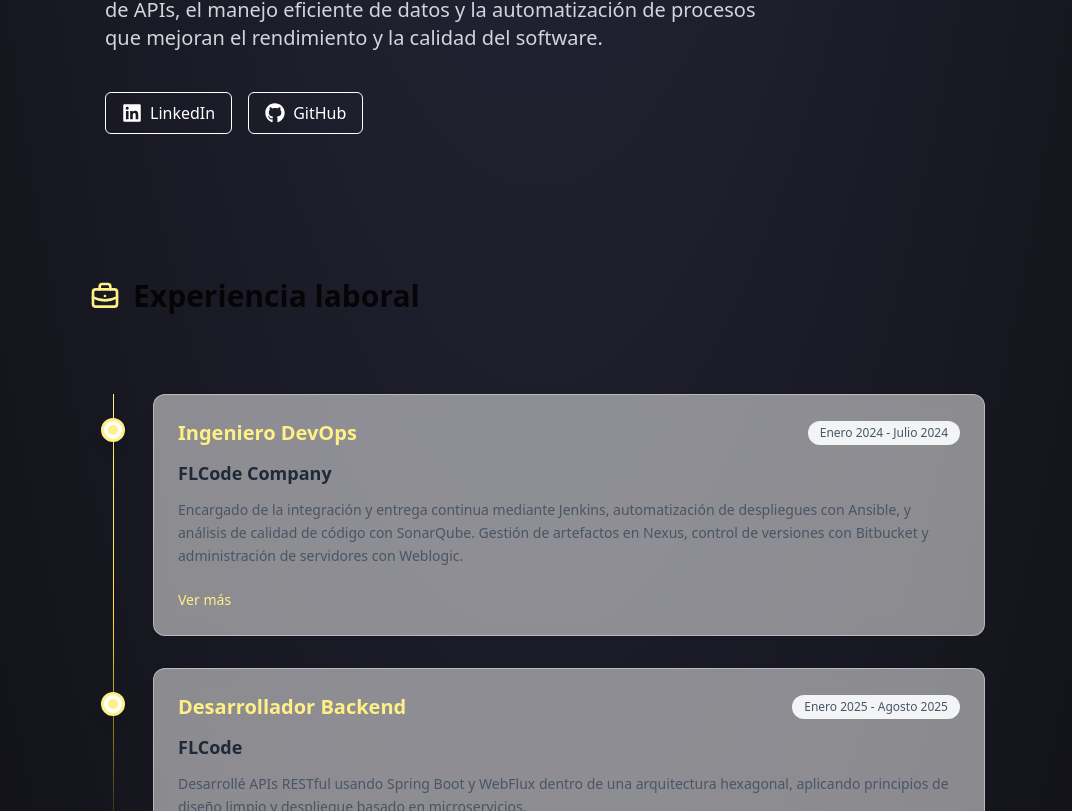
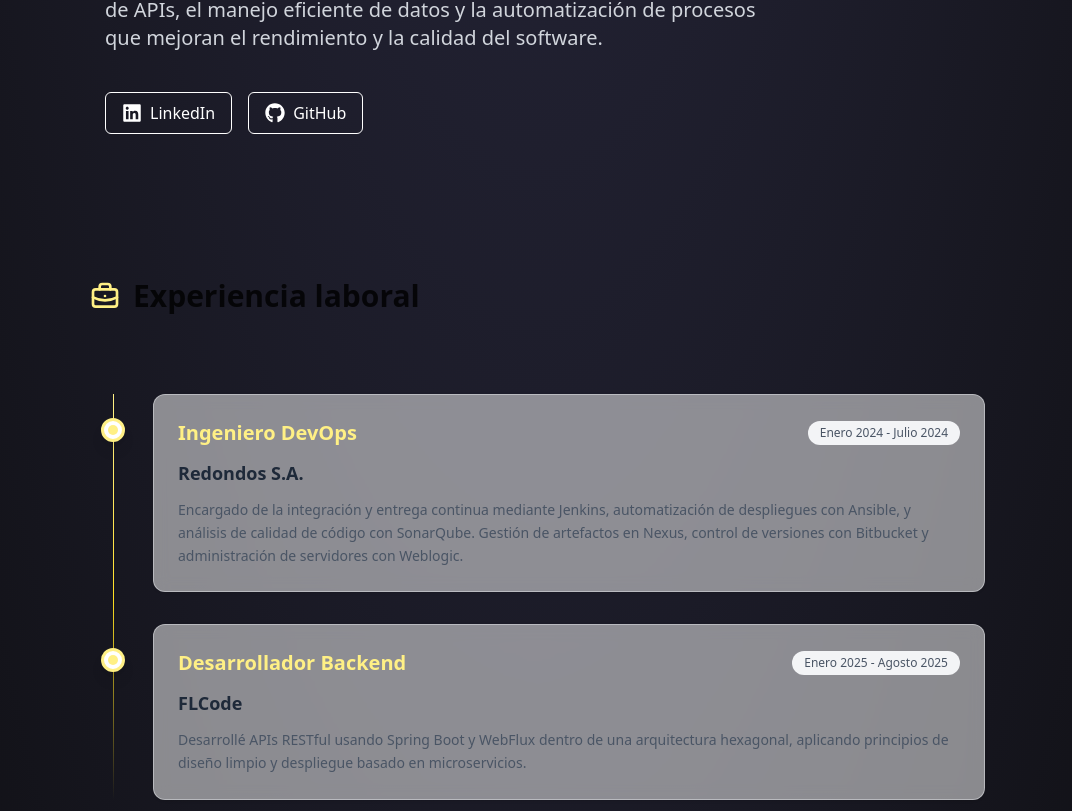
Before and after one commit to FrankValdezQuedo/portafolio_fran, a React (Vite) app: page / in a window 1280 px wide. Shown: the part 364-1175 px from the top of the page, without its empty margins (103-1175 px from the left). Built offline with nearby package versions, Linux system fonts and the light colour scheme.

Commit message:
experiencia

```diff
--- a/src/components/Experiencia.jsx
+++ b/src/components/Experiencia.jsx
@@ -2,11 +2,10 @@ const Experience = () => {
   const experiences = [
     {
       title: "Ingeniero DevOps",
-      company: "FLCode Company",
+      company: "Redondos S.A.",
       period: "Enero 2024 - Julio 2024",
       description:
         "Encargado de la integración y entrega continua mediante Jenkins, automatización de despliegues con Ansible, y análisis de calidad de código con SonarQube. Gestión de artefactos en Nexus, control de versiones con Bitbucket y administración de servidores con Weblogic.",
-      link: "https://twitch.tv/midudev",
     },
     {
       title: "Desarrollador Backend",
```
